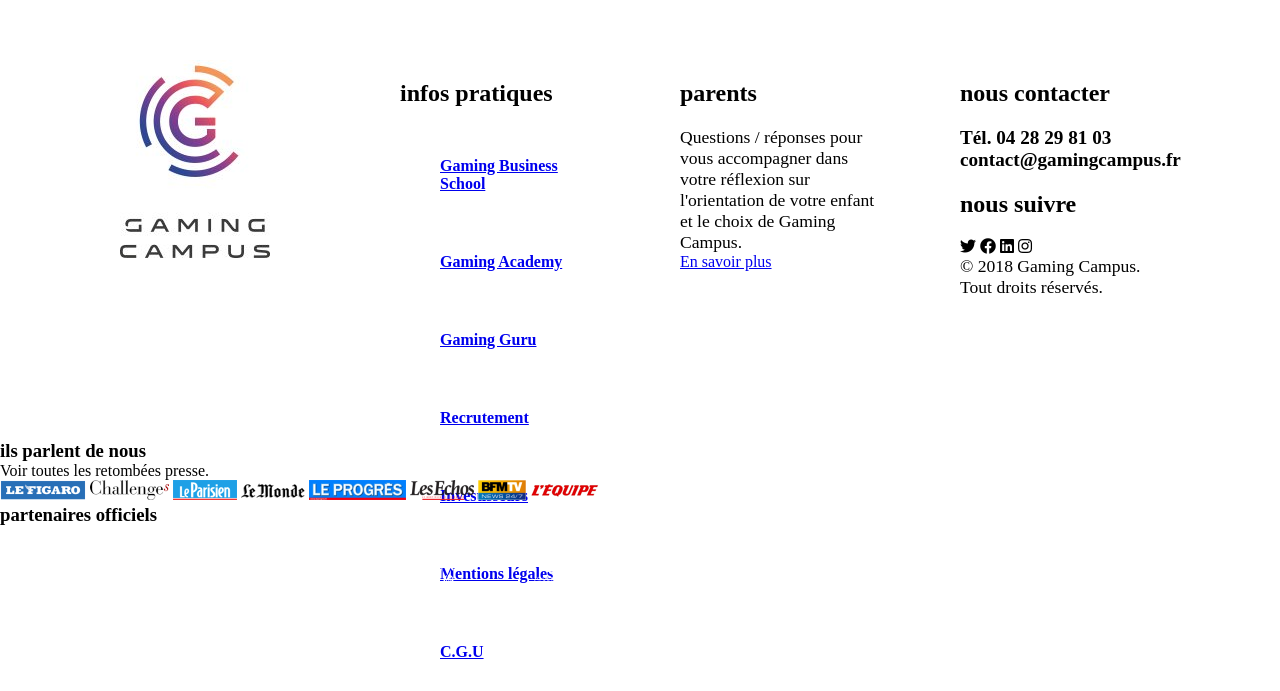
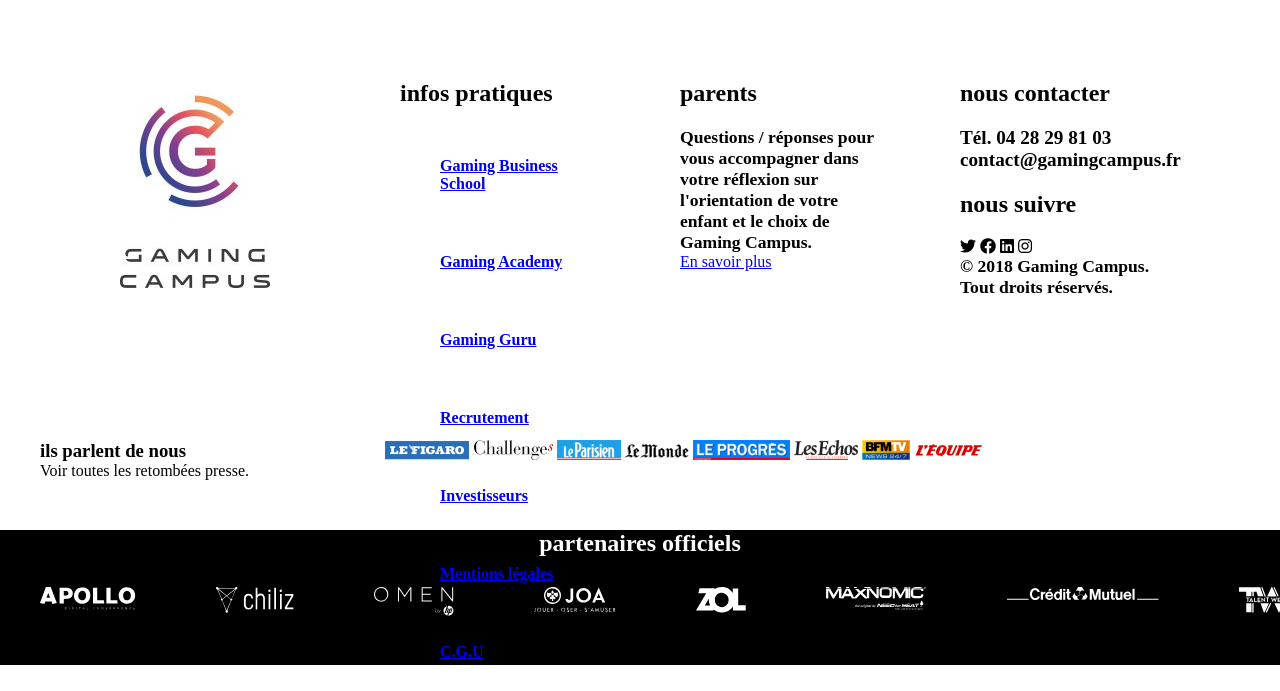
Before and after one commit to giraud-alexis/projet-site-final-tp, a plain HTML site: page gaming campus/index.html in a window 1280 px wide. Shown: the part 2627-3318 px from the top of the page. Drawn offline with Linux system fonts and the light colour scheme.

Commit message:
rendu final avec procleme ul-info

```diff
--- a/gaming campus/assets/style/style.scss
+++ b/gaming campus/assets/style/style.scss
@@ -211,6 +211,7 @@
             font-size: 1.2rem;
         }
         p {
+            font-weight: bold;
             font-size: 1.1rem;
         }
         ul {
@@ -218,5 +219,32 @@
             width: 230px;
 
         }
+        #contact-img {
+            margin: 30px 0;
+        }
     }
 }
+
+.contact-medias {
+    display: grid;
+    grid-template-columns: 30% 70%;
+    .medias-text {
+        margin: 0 100px 50px 40px;
+    }
+    .medias-logo {
+        display: flex;
+        justify-content: space-around;
+
+    }
+}
+
+footer {
+    display: flex;
+    flex-direction: column;
+    background: black;
+    color: rgb(255, 255, 255);
+    h3 {
+        text-align: center;
+        font-size: 1.5rem;
+    }
+}
```
Also changed, not shown: gaming campus/assets/style/style.css, 1 other file.
